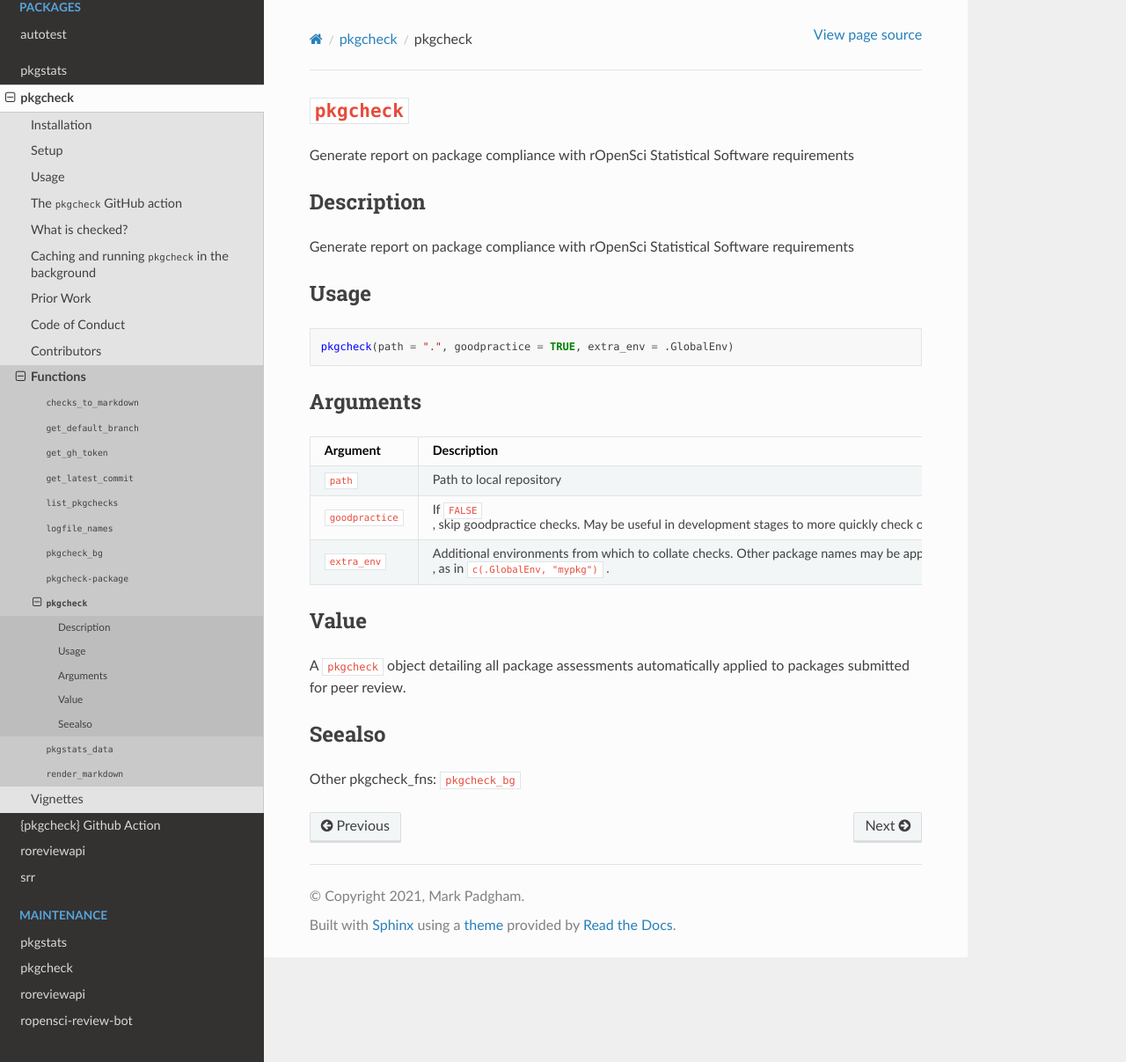
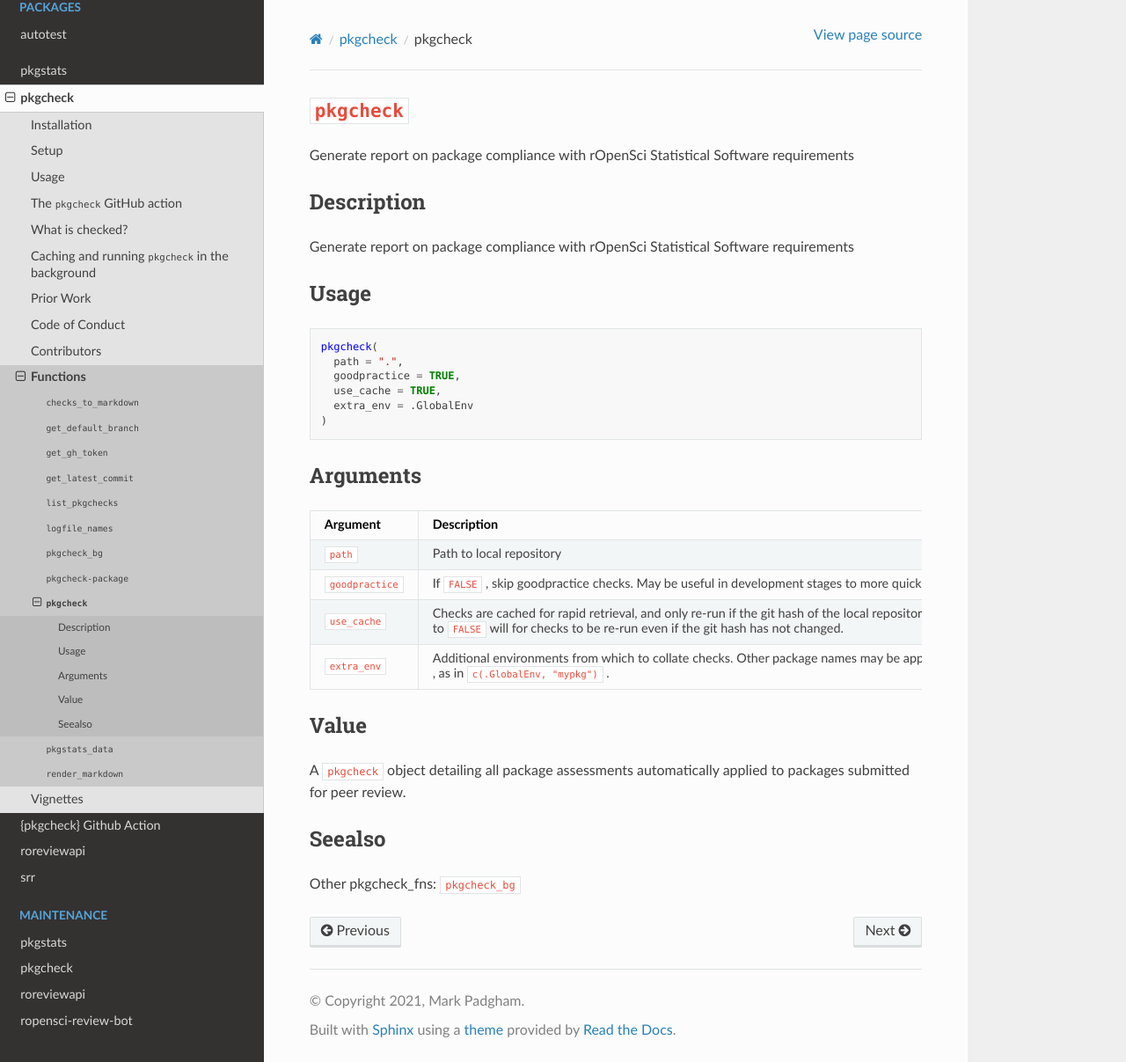
Before and after one commit to ropensci-review-tools/ropensci-review-tools, a Sphinx documentation site: the page built from docs/pkgcheck/functions/pkgcheck.md, in a window 1280 px wide and 1207 px high. Shown: the whole window at 88% size. Built offline with Sphinx 7.4.7 and the Read the Docs theme 2.0.0, drawn with Linux system fonts in a browser that asks for light colours; pages that are not in the unit, such as notebooks, are missing from menus.

Commit message:
update pkgcheck fn doc

````diff
--- a/docs/pkgcheck/functions/pkgcheck.md
+++ b/docs/pkgcheck/functions/pkgcheck.md
@@ -13,7 +13,12 @@ Generate report on package compliance with rOpenSci Statistical Software
 ## Usage
 
 ```r
-pkgcheck(path = ".", goodpractice = TRUE, extra_env = .GlobalEnv)
+pkgcheck(
+  path = ".",
+  goodpractice = TRUE,
+  use_cache = TRUE,
+  extra_env = .GlobalEnv
+)
 ```
 
 
@@ -23,6 +28,7 @@ Argument      |Description
 ------------- |----------------
 `path`     |     Path to local repository
 `goodpractice`     |     If `FALSE` , skip goodpractice checks. May be useful in development stages to more quickly check other aspects.
+`use_cache`     |     Checks are cached for rapid retrieval, and only re-run if the git hash of the local repository changes. Setting `use_cache` to `FALSE`  will for checks to be re-run even if the git hash has not changed.
 `extra_env`     |     Additional environments from which to collate checks. Other package names may be appended using `c` , as in `c(.GlobalEnv, "mypkg")` .
 
 
````
